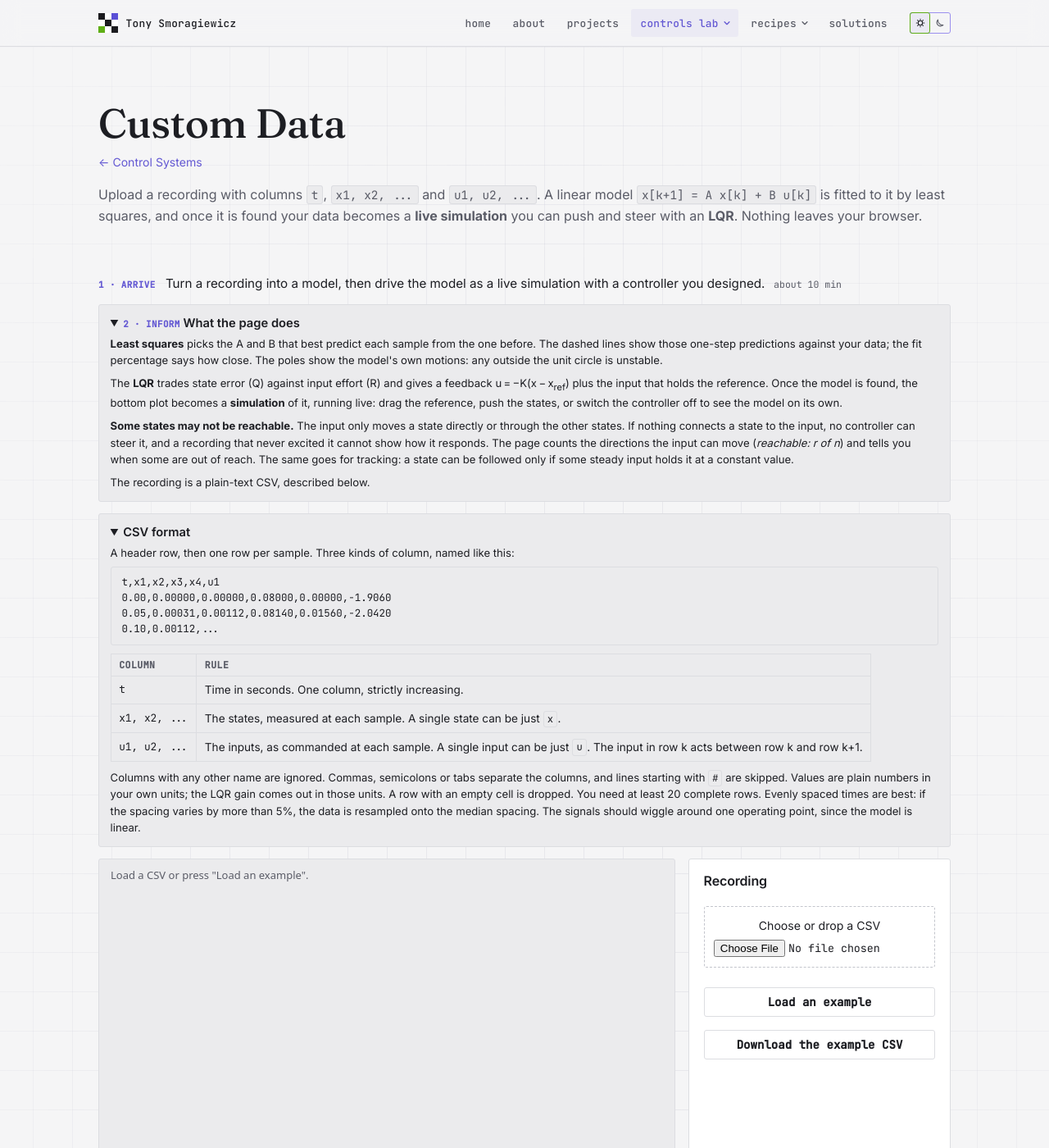
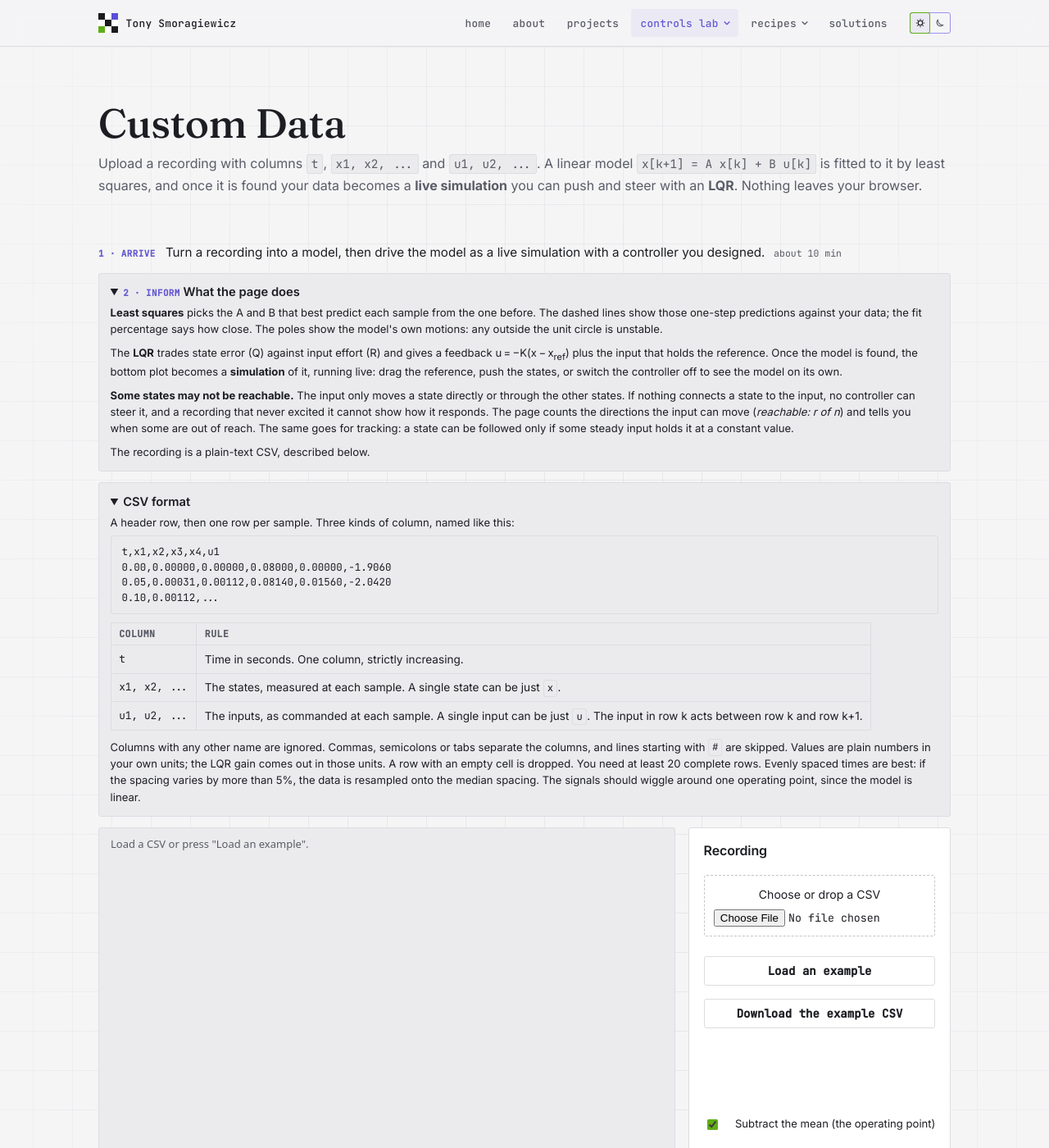
Before and after one commit to Tsmorz/Tsmorz.github.io, a Jekyll site: the page built from fit.md, in a window 1280 px wide and 1400 px high. Shown: the whole window at 82% size. Built offline with Jekyll 4.4.1, drawn with Linux system fonts in a browser that asks for light colours; some web fonts are replaced.

Commit message:
Swing-up and custom data pages: drop the back link to /controls/
Co-Authored-By: Claude Opus 5.5 <noreply@anthropic.com>

```diff
--- a/assets/css/main.css
+++ b/assets/css/main.css
@@ -653,7 +653,6 @@ button, input, select, textarea { font-family: var(--mono); }
 .eqn-note{margin:.5rem 0 0;font-size:.74rem;color:var(--text-muted);font-family:var(--font);font-style:italic}
 
 /* Swing-up page */
-.su-crumb { margin: 0 0 .9rem; font-size: .88rem; }
 .su-layout .sim-stack { min-height: 646px; }   /* same sim size as the /controls/ tabs */
 .su-canvas { touch-action: none; cursor: grab; user-select: none; -webkit-user-select: none; }
 .su-canvas:active { cursor: grabbing; }
--- a/fit.md
+++ b/fit.md
@@ -6,7 +6,6 @@ permalink: /controls/fit/
 ---
 <section class="wrap page-head">
   <h1 class="page-title">Custom Data</h1>
-  <p class="su-crumb"><a href="{{ '/controls/' | relative_url }}">&#8592; Control Systems</a></p>
   <p class="page-sub controls-intro">
     Upload a recording with columns <code>t</code>, <code>x1, x2, ...</code> and <code>u1, u2, ...</code>. A linear model
     <code>x[k+1] = A x[k] + B u[k]</code> is fitted to it by least squares, and once it is found your data becomes a <strong>live simulation</strong>
```
Also changed, not shown: swingup.md (+0 -1 lines).
